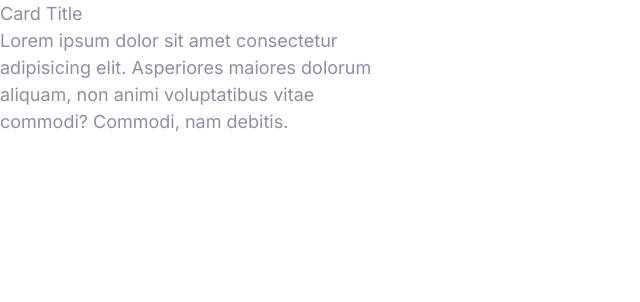
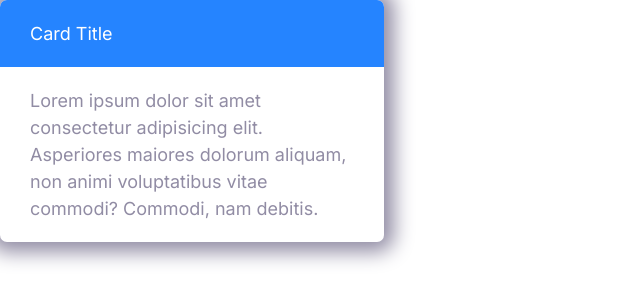
Before and after one commit to samohiani/Moshifyy, a plain HTML site: page index.html in a window 1280 px wide. Shown: the whole page, without its empty margins (0-640 px from the left). Drawn offline with Linux system fonts and the light colour scheme.

Commit message:
Defined cards

```diff
--- a/css/styles.css
+++ b/css/styles.css
@@ -263,3 +263,24 @@ a{
         font-size: 1.5rem
     }
 }
+
+/* Cards */
+.card{
+    border-radius: 7px;
+    box-shadow: 0 0 20px 10px;
+    overflow: hidden;
+}
+
+.card__header, .card__body {
+    padding: 2rem 3rem;
+}
+
+.card--primary .card__header{
+    background: var(--color-primary);
+    color: #fff;
+}
+
+.card--secondary .card__header{
+    background: var(--color-secondary);
+    color: #fff;
+}
```
Also changed, not shown: 1 other file.
